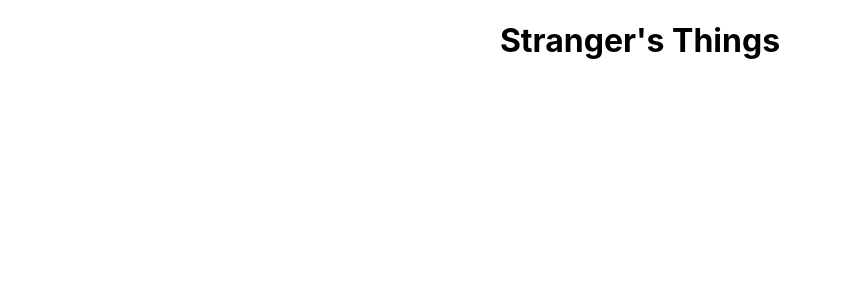
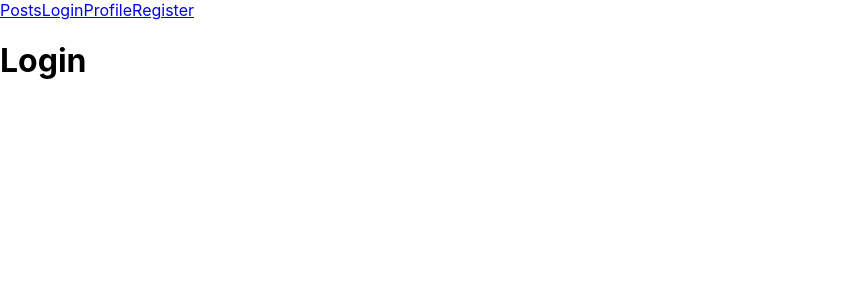
Before and after one commit to tekelamon/strangers-things, a React (Create React App) app: page /login in a window 1280 px wide. Shown: the top 300 px of the page, without its empty margins (0-841 px from the left). Built offline with nearby package versions, Linux system fonts and the light colour scheme.

Commit message:
added browser router and template pages

```diff
--- a/package.json
+++ b/package.json
@@ -8,6 +8,7 @@
     "@testing-library/user-event": "^13.5.0",
     "react": "^18.2.0",
     "react-dom": "^18.2.0",
+    "react-router-dom": "^6.16.0",
     "react-scripts": "5.0.1",
     "web-vitals": "^2.1.4"
   },
--- a/src/App.js
+++ b/src/App.js
@@ -1,10 +1,25 @@
+import { BrowserRouter, Routes, Route } from 'react-router-dom';
 import './App.css';
+
+// import required pages
+import { Navigation } from './pages/Navigation';
+import { Login } from './pages/Login';
+import { Posts } from './pages/Posts';
+import { Profile } from './pages/Profile';
+import { Register } from './pages/Register';
 
 function App() {
   return (
-    <div className="App">
-      <h1>Stranger's Things</h1>
-    </div>
+    <BrowserRouter>
+      <Routes>
+        <Route path='/' element={ <Navigation /> } >
+          <Route index element={ <Posts /> } />
+          <Route path='/login' element={ <Login /> } />
+          <Route path='/profile' element={ <Profile /> } />
+          <Route path='/register' element={ <Register /> } />
+        </Route>
+      </Routes>
+    </BrowserRouter>
   );
 }
 
--- /dev/null
+++ b/src/pages/Login.js
@@ -0,0 +1,5 @@
+export const Login = () => {
+    return <div>
+        <h1>Login</h1>
+    </div>
+};
--- /dev/null
+++ b/src/pages/Navigation.js
@@ -0,0 +1,14 @@
+import { Link, Outlet } from "react-router-dom";
+
+export const Navigation = () => {
+  return <div>
+    <nav>
+      <Link to='/' >Posts</Link>
+      <Link to='/login' >Login</Link>
+      <Link to='/profile' >Profile</Link>
+      <Link to='/register' >Register</Link>
+    </nav>
+
+    <Outlet />
+  </div>
+};
--- /dev/null
+++ b/src/pages/Posts.js
@@ -0,0 +1,5 @@
+export const Posts = () => {
+    return <div>
+        <h1>Posts</h1>
+    </div>
+};
--- /dev/null
+++ b/src/pages/Profile.js
@@ -0,0 +1,5 @@
+export const Profile = () => {
+    return <div>
+        <h1>Profile</h1>
+    </div>
+};
--- /dev/null
+++ b/src/pages/Register.js
@@ -0,0 +1,5 @@
+export const Register = () => {
+    return <div>
+        <h1>Register</h1>
+    </div>
+};
```
Also changed, not shown: src/components/Post.js (added), 1 other file (tests, documents, lock files or other folders).
